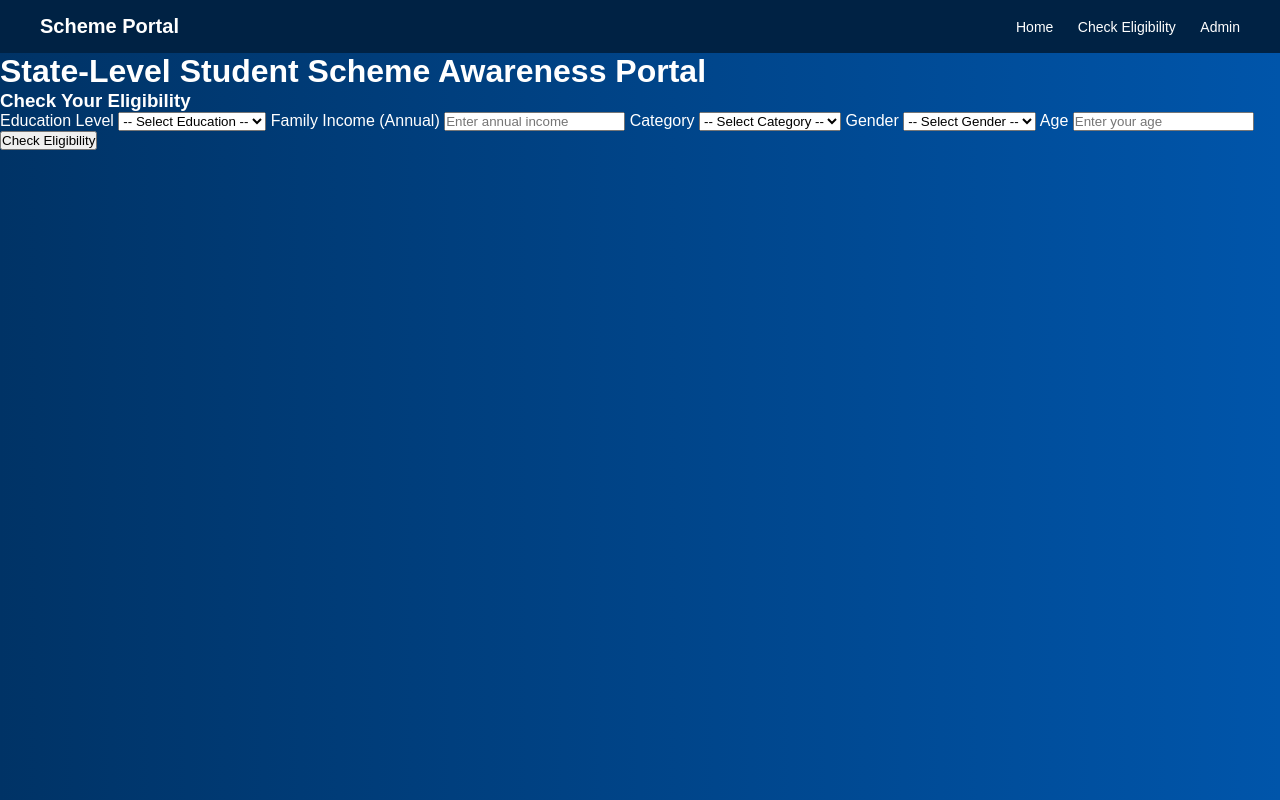
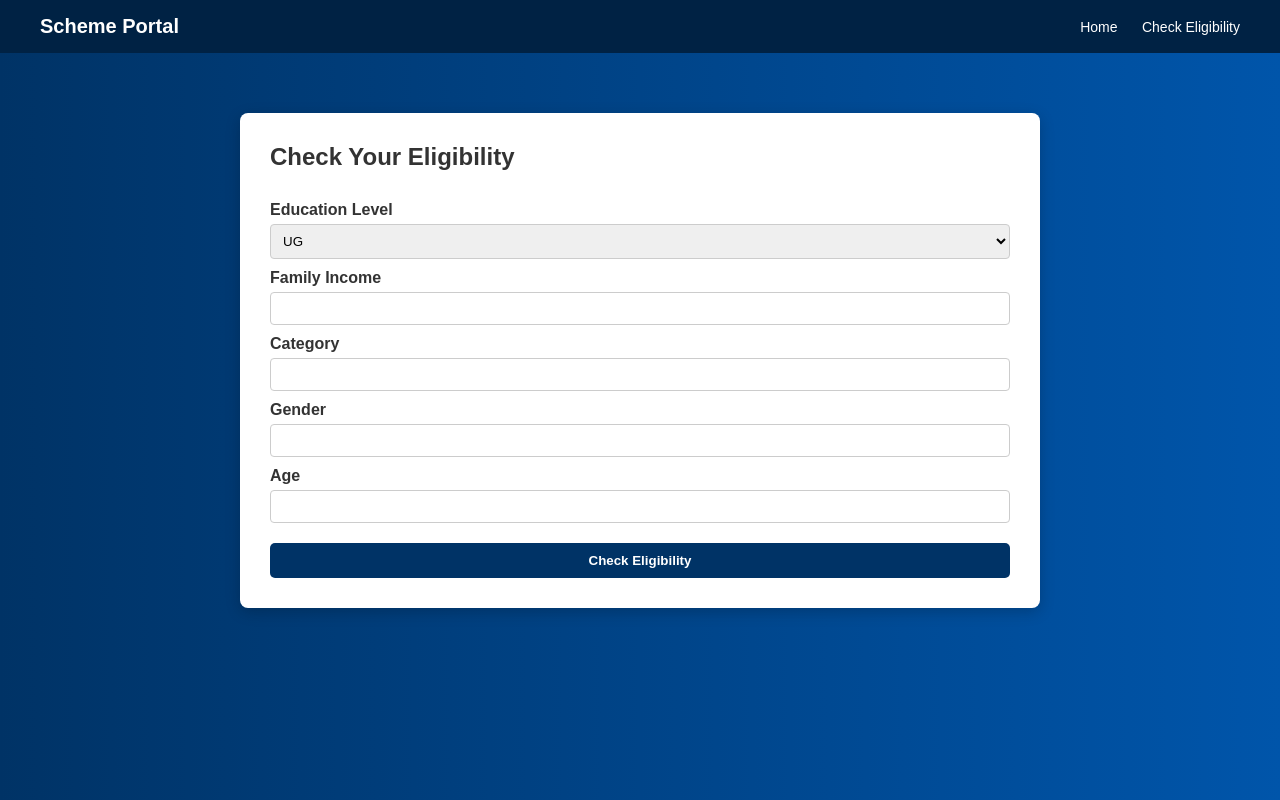
Before and after one commit to YakVash/student_awareness_portal, a Flask app: page /check-form in a window 1280 px wide. Run offline with Flask 3, Linux system fonts and the light colour scheme.

Commit message:
refactored templates using Jinja inheritance and improved overall UI consistency

```diff
--- a/static/style.css
+++ b/static/style.css
@@ -10,6 +10,7 @@ body {
     font-family: Arial, sans-serif;
     background: linear-gradient(to right, #003366, #0055aa);
     color: white;
+    min-height: 100vh;
 }
 
 /* Navbar */
@@ -60,18 +61,65 @@ body {
     margin-top: 35px;
 }
 
-.hero-buttons button {
-    margin: 10px;
-    padding: 12px 28px;
-    font-size: 16px;
-    border-radius: 6px;
-    border: none;
-    cursor: pointer;
-    background-color: white;
-    color: #003366;
+/* Card Layout */
+.container {
+    max-width: 800px;
+    margin: 60px auto;
+    background: white;
+    color: #333;
+    padding: 30px;
+    border-radius: 8px;
+    box-shadow: 0px 4px 15px rgba(0,0,0,0.2);
+}
+
+h2 {
+    margin-bottom: 20px;
+}
+
+/* Forms */
+form {
+    display: flex;
+    flex-direction: column;
+}
+
+label {
+    margin-top: 10px;
+    margin-bottom: 5px;
     font-weight: bold;
 }
 
-.hero-buttons button:hover {
-    background-color: #e6e6e6;
+input, select {
+    padding: 8px;
+    border-radius: 4px;
+    border: 1px solid #ccc;
 }
+
+button {
+    margin-top: 20px;
+    padding: 10px;
+    border-radius: 5px;
+    border: none;
+    cursor: pointer;
+    background-color: #003366;
+    color: white;
+    font-weight: bold;
+}
+
+button:hover {
+    background-color: #0055aa;
+}
+
+/* Scheme Cards */
+.scheme-card {
+    border: 1px solid #ddd;
+    padding: 15px;
+    border-radius: 6px;
+    margin-bottom: 15px;
+    background-color: #f4f6f8;
+}
+
+/* Admin Table Style */
+.admin-item {
+    border-bottom: 1px solid #ddd;
+    padding: 10px 0;
+}
--- /dev/null
+++ b/templates/base.html
@@ -0,0 +1,21 @@
+<!DOCTYPE html>
+<html>
+<head>
+    <title>{% block title %}Scheme Portal{% endblock %}</title>
+    <link rel="stylesheet" href="{{ url_for('static', filename='style.css') }}">
+</head>
+<body>
+
+<nav class="navbar">
+    <div class="logo">Scheme Portal</div>
+    <div class="nav-links">
+        <a href="/">Home</a>
+        <a href="/check-form">Check Eligibility</a>
+    </div>
+</nav>
+
+{% block content %}
+{% endblock %}
+
+</body>
+</html>
--- a/templates/index.html
+++ b/templates/index.html
@@ -1,58 +1,37 @@
-<!DOCTYPE html>
-<html>
-<head>
-    <title>Student Scheme Awareness Portal</title>
-    <link rel="stylesheet" href="{{ url_for('static', filename='style.css') }}">
-</head>
-<body>
+{% extends "base.html" %}
 
-    <nav class="navbar">
-        <div class="logo">Scheme Portal</div>
-        <div class="nav-links">
-            <a href="/">Home</a>
-            <a href="/check-form">Check Eligibility</a>
-            <a href="/admin">Admin</a>
-        </div>
-    </nav>
+{% block title %}Check Eligibility{% endblock %}
+
+{% block content %}
 
 <div class="container">
-        <h1>State-Level Student Scheme Awareness Portal</h1>
-        <h3>Check Your Eligibility</h3>
+
+    <h2>Check Your Eligibility</h2>
 
     <form method="POST" action="/check">
 
         <label>Education Level</label>
         <select name="education" required>
-                <option value="">-- Select Education --</option>
-                <option value="UG">Undergraduate (UG)</option>
-                <option value="PG">Postgraduate (PG)</option>
+            <option value="UG">UG</option>
+            <option value="PG">PG</option>
         </select>
 
-            <label>Family Income (Annual)</label>
-            <input type="number" name="income" placeholder="Enter annual income" required>
+        <label>Family Income</label>
+        <input type="number" name="income" required>
 
         <label>Category</label>
-            <select name="category" required>
-                <option value="">-- Select Category --</option>
-                <option value="SC">SC</option>
-                <option value="BC">BC</option>
-                <option value="Any">General</option>
-            </select>
+        <input type="text" name="category" required>
 
         <label>Gender</label>
-            <select name="gender" required>
-                <option value="">-- Select Gender --</option>
-                <option value="Male">Male</option>
-                <option value="Female">Female</option>
-            </select>
+        <input type="text" name="gender" required>
 
         <label>Age</label>
-            <input type="number" name="age" placeholder="Enter your age" required>
+        <input type="number" name="age" required>
 
         <button type="submit">Check Eligibility</button>
 
     </form>
+
 </div>
 
-</body>
-</html>
+{% endblock %}
```
Also changed, not shown: templates/add_scheme.html (+7 -20 lines), templates/admin_dashboard.html (+15 -21 lines), templates/admin_login.html (+7 -19 lines), templates/edit_scheme.html (+10 -17 lines), templates/home.html (+5 -21 lines), templates/result.html (+9 -20 lines). Lines whose indentation alone changed are shown as unchanged.
